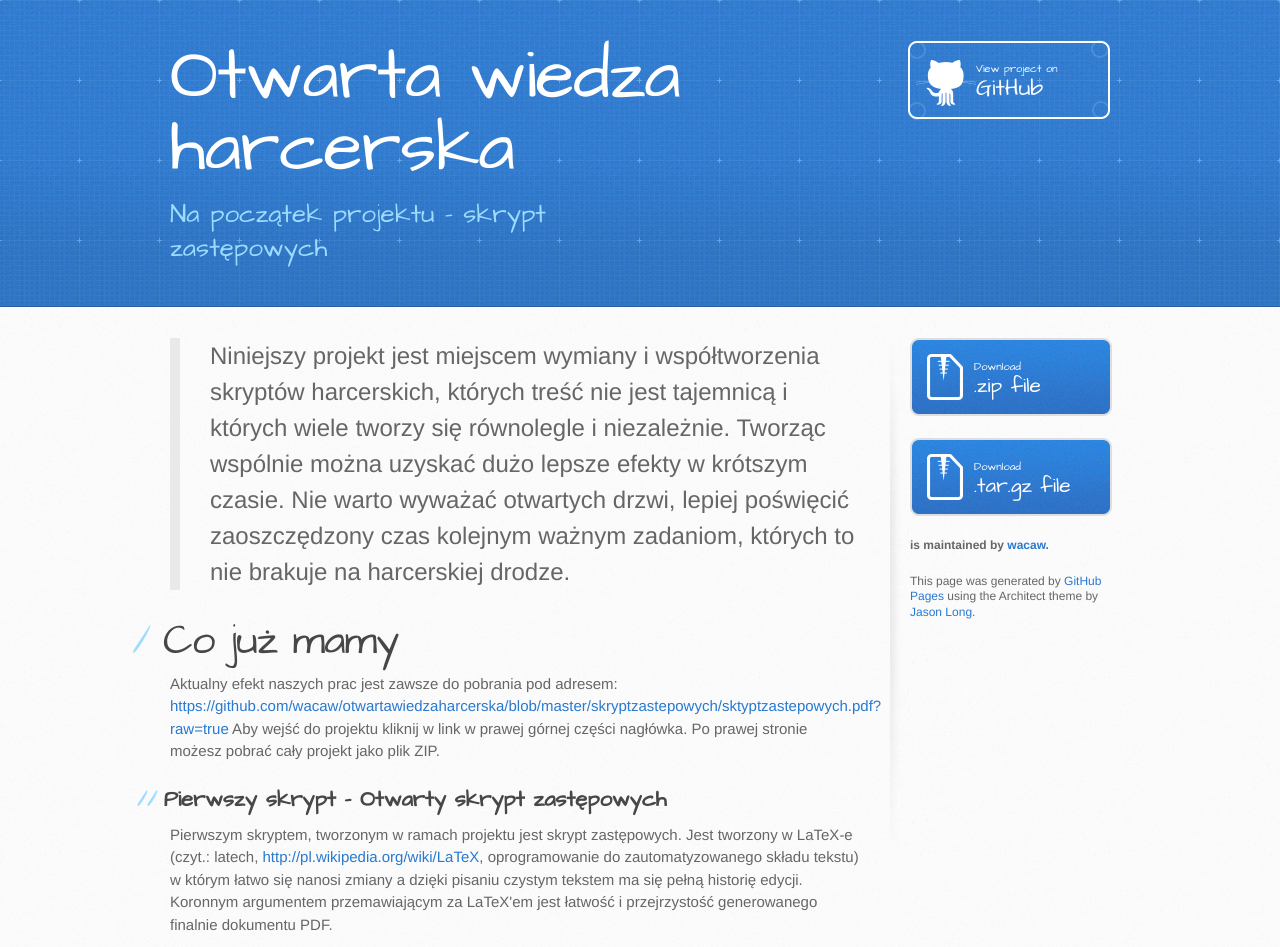
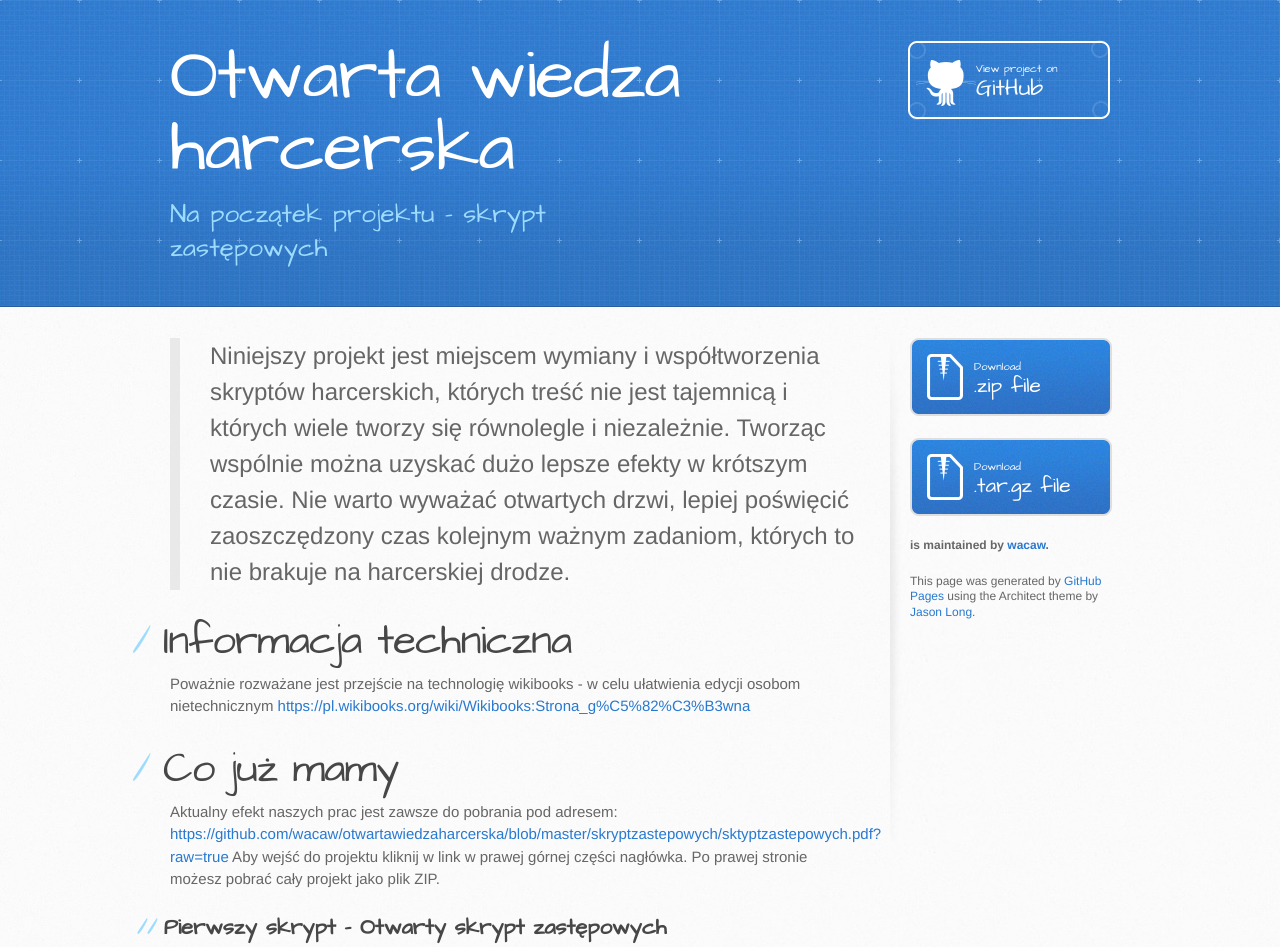
Before and after one commit to wacaw/otwartawiedzaharcerska, a plain HTML site: page index.html in a window 1280 px wide. Shown: the top 947 px of the page. Drawn offline with Linux system fonts and the light colour scheme.

Commit message:
informacja techniczna

```diff
--- a/index.html
+++ b/index.html
@@ -31,6 +31,10 @@
           <blockquote>
 <p>Niniejszy projekt jest miejscem wymiany i współtworzenia skryptów harcerskich, których treść nie jest tajemnicą i których wiele tworzy się równolegle i niezależnie. Tworząc wspólnie można uzyskać dużo lepsze efekty w krótszym czasie. Nie warto wyważać otwartych drzwi, lepiej  poświęcić zaoszczędzony czas kolejnym ważnym zadaniom, których to nie brakuje na harcerskiej drodze.</p>
 </blockquote>
+
+<h1>Informacja techniczna</h1>
+<p>Poważnie rozważane jest przejście na technologię wikibooks - w celu ułatwienia edycji osobom nietechnicznym
+<a target="_blank" href="https://pl.wikibooks.org/wiki/Wikibooks:Strona_g%C5%82%C3%B3wna" title="https://pl.wikibooks.org/wiki/Wikibooks:Strona_g%C5%82%C3%B3wna">https://pl.wikibooks.org/wiki/Wikibooks:Strona_g%C5%82%C3%B3wna</a></p>
 
 <h1>Co już mamy</h1>
 
```
